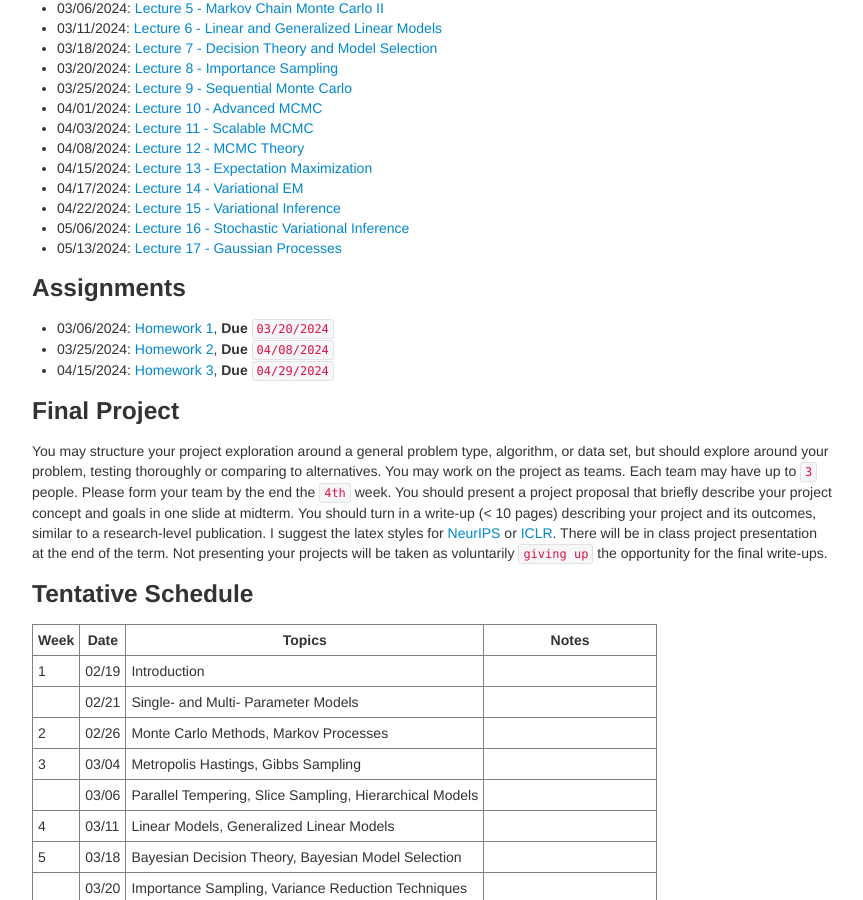
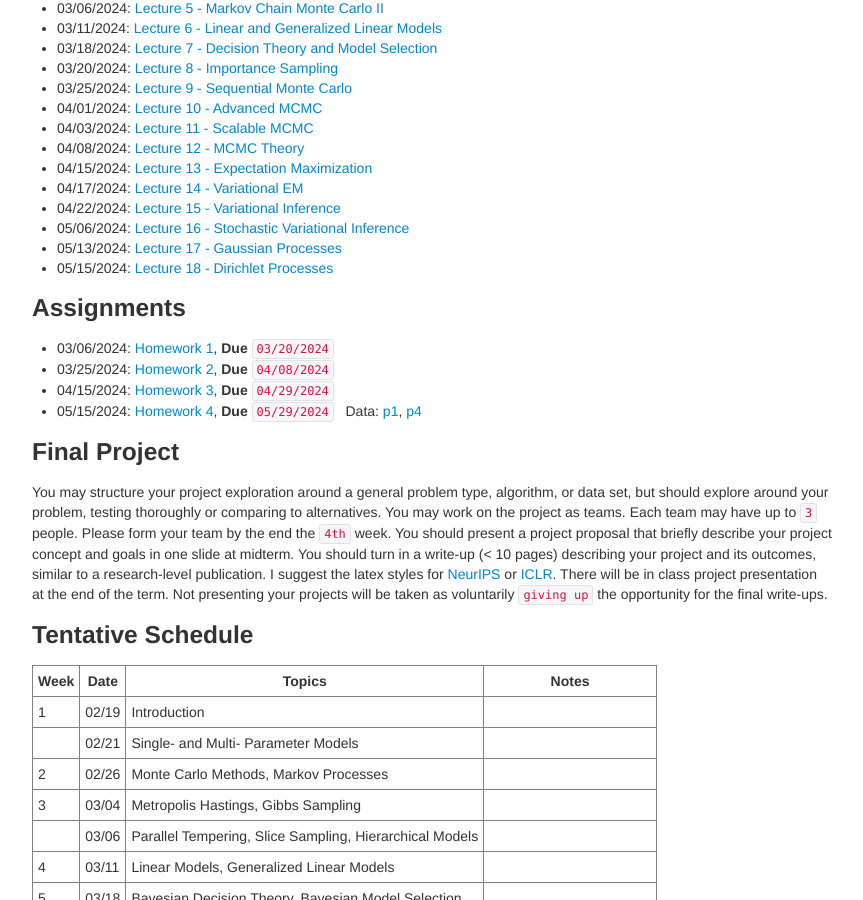
Before and after one commit to zcrabbit/zcrabbit.github.io, a Jekyll site: the page built from courses/btc-s24.md, in a window 1280 px wide and 900 px high, scrolled down 1255 px. Shown: the whole window, without its empty margins (208-1071 px from the left). Built offline with Jekyll 4.4.1, drawn with Linux system fonts in a browser that asks for light colours.

Commit message:
lecture 18 and homework 4 out

```diff
--- a/courses/btc-s24.md
+++ b/courses/btc-s24.md
@@ -57,6 +57,7 @@ We will use python during the course. A good Python tutorial is available at <ht
 - 04/22/2024: [Lecture 15 - Variational Inference]({{sites.baseurl}}/static/slides/btc_spring24/lec15.pdf)
 - 05/06/2024: [Lecture 16 - Stochastic Variational Inference]({{sites.baseurl}}/static/slides/btc_spring24/lec16.pdf)
 - 05/13/2024: [Lecture 17 - Gaussian Processes]({{sites.baseurl}}/static/slides/btc_spring24/lec17.pdf)
+- 05/15/2024: [Lecture 18 - Dirichlet Processes]({{sites.baseurl}}/static/slides/btc_spring24/lec18.pdf)
 
 
 
@@ -64,6 +65,7 @@ We will use python during the course. A good Python tutorial is available at <ht
 - 03/06/2024: [Homework 1]({{sites.baseurl}}/static/slides/btc_spring24/hw01.pdf), **Due** `03/20/2024`
 - 03/25/2024: [Homework 2]({{sites.baseurl}}/static/slides/btc_spring24/hw02.pdf), **Due** `04/08/2024`
 - 04/15/2024: [Homework 3]({{sites.baseurl}}/static/slides/btc_spring24/hw03.pdf), **Due** `04/29/2024`
+- 05/15/2024: [Homework 4]({{sites.baseurl}}/static/slides/btc_spring24/hw04.pdf), **Due** `05/29/2024` &nbsp; Data: [p1]({{sites.baseurl}}/static/datasets/btc_hw4_lda_data.p), [p4]({{sites.baseurl}}/static/datasets/btc_hw4_dp_data.npy)
 
 
 
```
Also changed, not shown: 4 other files.
